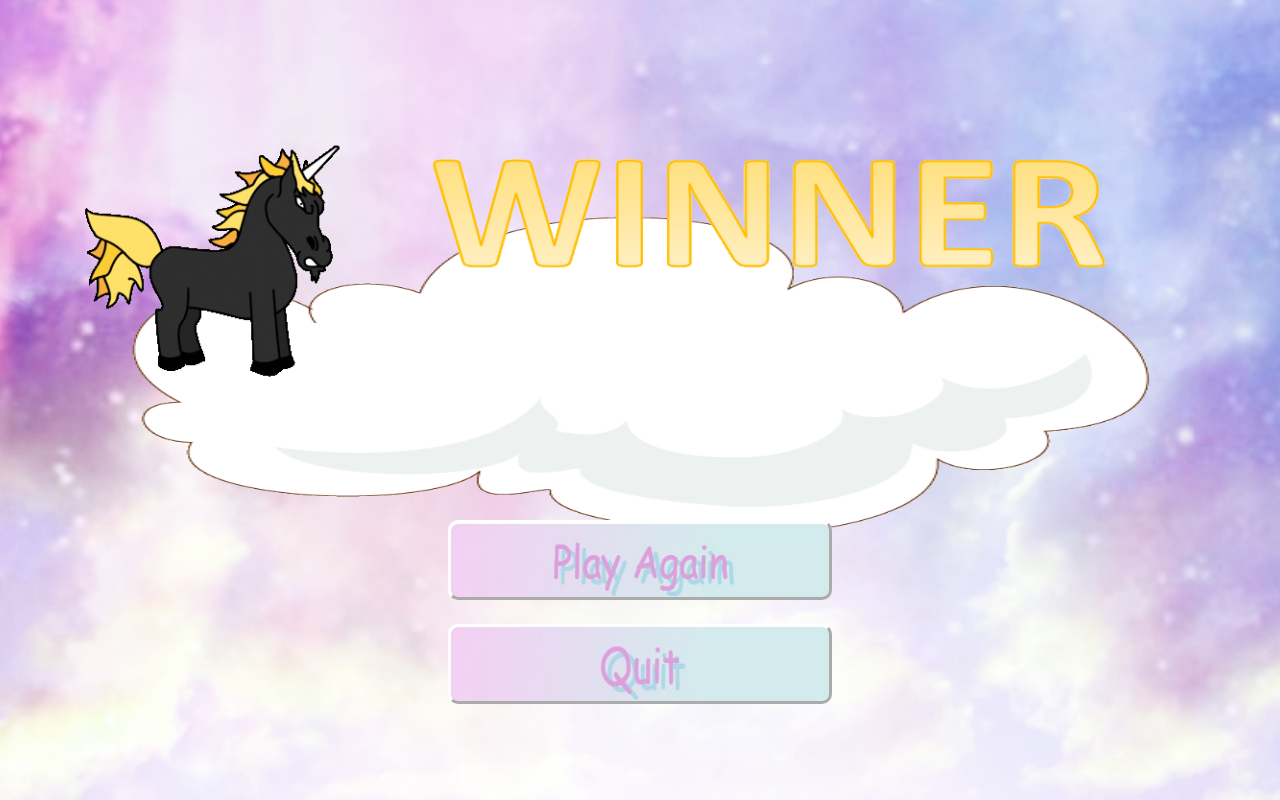
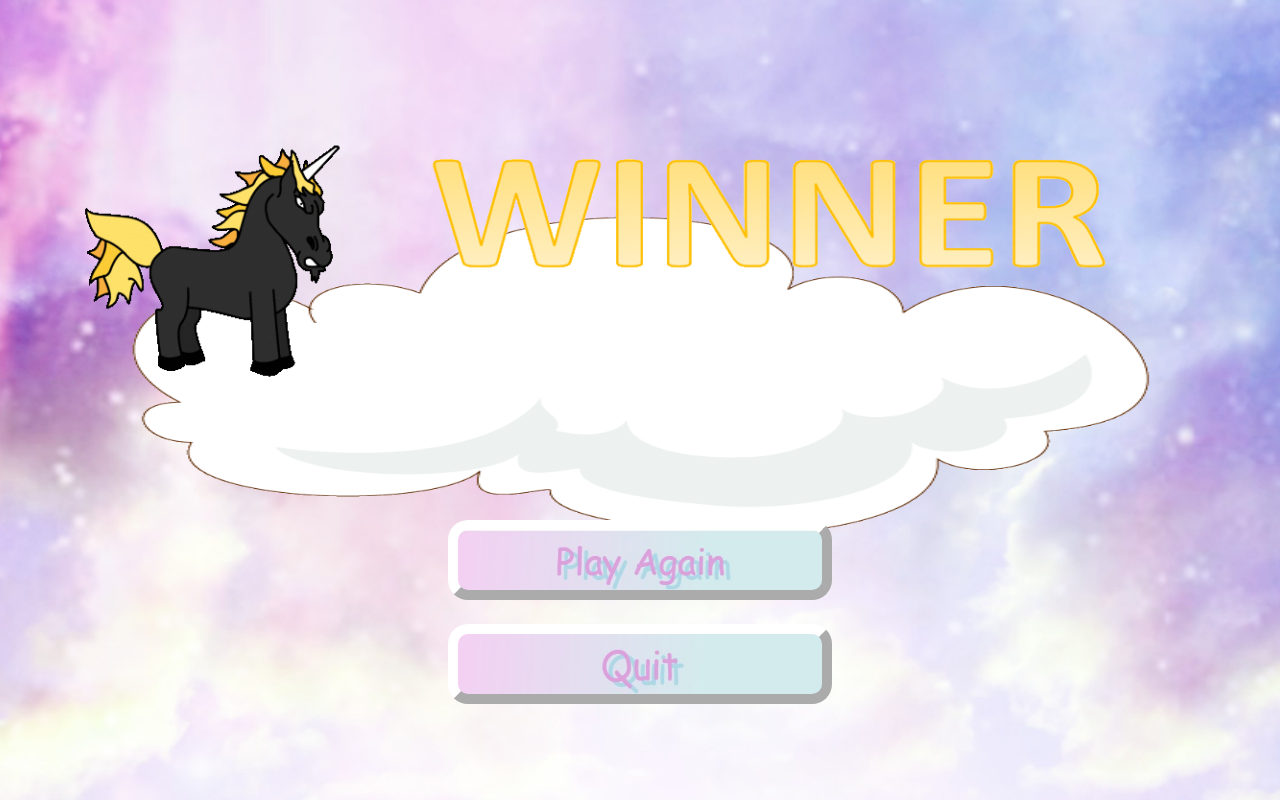
Before and after one commit to evavanderkroft/HornsAndHooves2, a plain HTML site: page test.html in a window 1280 px wide. Drawn offline with Linux system fonts and the light colour scheme.

Commit message:
button css

```diff
--- a/style.css
+++ b/style.css
@@ -132,8 +132,8 @@ fightknop {
     height: 50px;
     width: 150px;
     border-color: white;
-    border-radius: 5px;
-    border-width: 3px;
+    border-radius: 20px;
+    border-width: 10px;
     border-style: outset;
     background-image: url(../img/knop2.png);
     background-size: 100% 100%;
@@ -289,8 +289,8 @@ quitknop {
     height: 10%;
     width: 30%;
     border-color: white;
-    border-radius: 10px;
-    border-width: 3px;
+    border-radius: 20px;
+    border-width: 10px;
     border-style: outset;
     background-image: url(../img/quit.jpg);
     background-size: 100% 100%;
@@ -300,8 +300,8 @@ againknop {
     height: 10%;
     width: 30%;
     border-color: white;
-    border-radius: 10px;
-    border-width: 3px;
+    border-radius: 20px;
+    border-width: 10px;
     border-style: outset;
     background-image: url(../img/play_again.jpg);
     background-size: 100% 100%;
```
